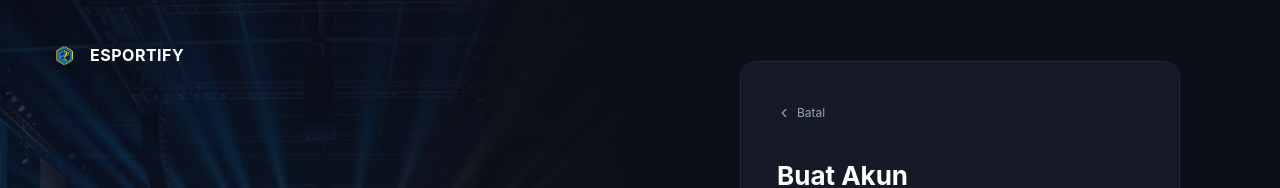
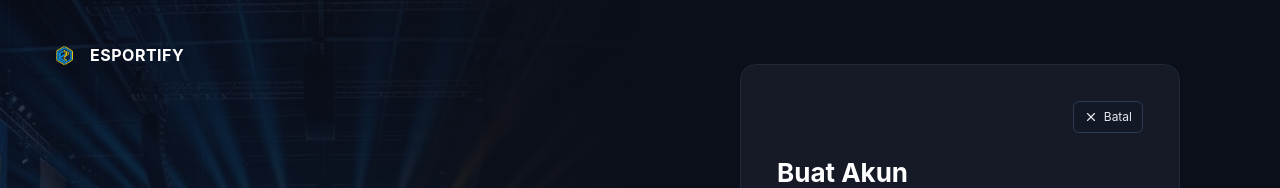
Before and after one commit to fabio-valentino/esportify-1, a React app in the folder Frontend/: page /register in a window 1280 px wide. Shown: the top 188 px of the page. Built offline with nearby package versions, Linux system fonts and the light colour scheme; the HTML template or start-up script is replaced by a standard one.

Commit message:
revisi tombol batal pada login & register

```diff
--- a/Frontend/src/pages/Login.jsx
+++ b/Frontend/src/pages/Login.jsx
@@ -91,7 +91,7 @@ function Login() {
           className="login-back"
           onClick={() => navigate("/")}
         >
-          <Icon name="chevron-left" size={14} />
+          <Icon name="x" size={14} />
           <span>Batal</span>
         </button>
       </div>
--- a/Frontend/src/pages/Register.jsx
+++ b/Frontend/src/pages/Register.jsx
@@ -135,7 +135,7 @@ function Register() {
           className="register-back"
           onClick={() => navigate("/")}
         >
-          <Icon name="chevron-left" size={14} />
+          <Icon name="x" size={14} />
           <span>Batal</span>
         </button>
 
--- a/Frontend/src/styles/auth.css
+++ b/Frontend/src/styles/auth.css
@@ -225,35 +225,29 @@
 }
 
 /* Tombol Batal halaman Login */
-.login-page .login-back {
+.login-page {
+  display: flex;
+  justify-content: flex-end; /* pindah ke kanan */
+  margin-bottom: 24px;
+}
+
+.login-back {
   display: inline-flex;
   align-items: center;
-  justify-content: flex-start;
   gap: 6px;
-
-  width: auto;
-  margin: 0 0 32px -8px;
-  padding: 6px 8px;
-
-  border: none;
+  padding: 6px 10px;
+  border: 1px solid #2c3a52;
   border-radius: 6px;
-  background: transparent;
-
-  color: #94a3b8;
-  font-family: inherit;
+  background: #121826;
+  color: var(--text);
+  font: inherit;
   font-size: 12px;
-  font-weight: 400;
-  line-height: 1.5;
-
   cursor: pointer;
-  transition:
-    background 0.2s ease,
-    color 0.2s ease;
 }
 
-.login-page .login-back:hover {
-  color: #ffffff;
-  background: rgba(148, 163, 184, 0.08);
+.login-back:hover {
+  background: #1f2535;
+  color: var(--white);
 }
 
 .login-page .login-back:focus-visible {
@@ -263,20 +257,19 @@
 
 /* Tombol Batal Register */
 .register-page .register-back {
-  display: inline-flex;
+  display: flex;
   align-items: center;
-  justify-content: flex-start;
   gap: 6px;
 
-  width: auto;
-  margin: 0 0 32px -8px;
-  padding: 6px 8px;
+  width: fit-content;
+  margin: 0 0 24px auto; /* auto di kiri = dorong ke kanan */
+  padding: 6px 10px;
 
-  border: none;
+  border: 1px solid #2c3a52;
   border-radius: 6px;
-  background: transparent;
+  background: #121826;
 
-  color: #94a3b8;
+  color: var(--text);
   font-family: inherit;
   font-size: 12px;
   font-weight: 400;
@@ -290,14 +283,13 @@
 
 .register-page .register-back:hover {
   color: #ffffff;
-  background: rgba(148, 163, 184, 0.08);
+  background: #1f2535;
 }
 
 .register-page .register-back:focus-visible {
   outline: 2px solid var(--blue);
   outline-offset: 2px;
 }
-
 /* ========== TOMBOL BUAT AKUN FULL WIDTH ========== */
 
 .register-page .auth-form-actions {
@@ -394,7 +386,7 @@
 
 @media (max-width: 400px) {
   .register-page .register-back {
-    margin-bottom: 26px;
+    margin-bottom: 20px;
   }
 
   .register-page .auth-form-actions .auth-submit {
@@ -405,39 +397,3 @@
     margin-top: 28px;
   }
 }
-
-/* Posisi tombol Batal di halaman Register */
-.register-page .register-back {
-  display: inline-flex;
-  align-items: center;
-  gap: 6px;
-
-  margin-top: 0;
-  margin-bottom: 32px;
-  margin-left: -8px;
-
-  padding: 6px 8px;
-  border: none;
-  border-radius: 6px;
-
-  background: transparent;
-  color: #94a3b8;
-
-  font-family: inherit;
-  font-size: 12px;
-  font-weight: 400;
-  line-height: 1.5;
-
-  cursor: pointer;
-  transition: color 0.2s ease;
-}
-
-.register-page .register-back:hover {
-  color: #ffffff;
-  background: rgba(148, 163, 184, 0.08);
-}
-
-.register-page .register-back:focus-visible {
-  outline: 2px solid #3b82f6;
-  outline-offset: 2px;
-}
```
